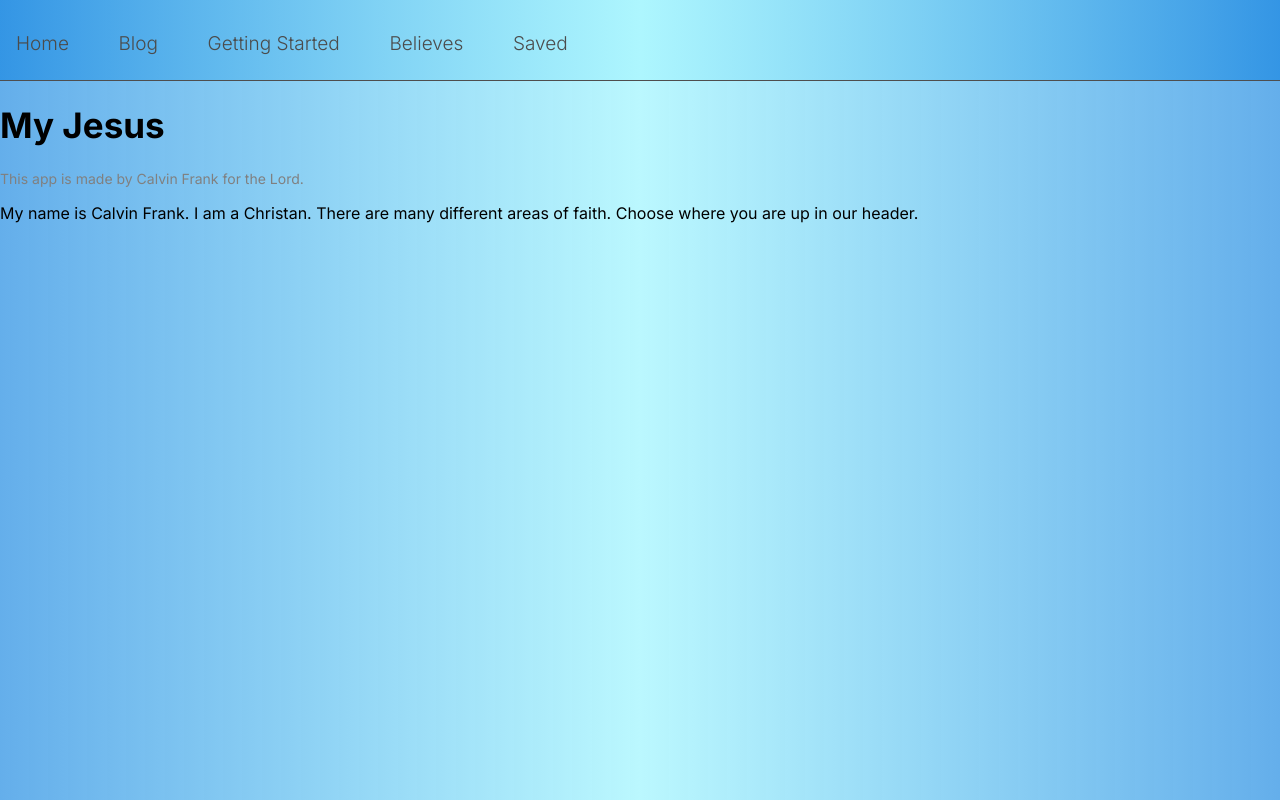
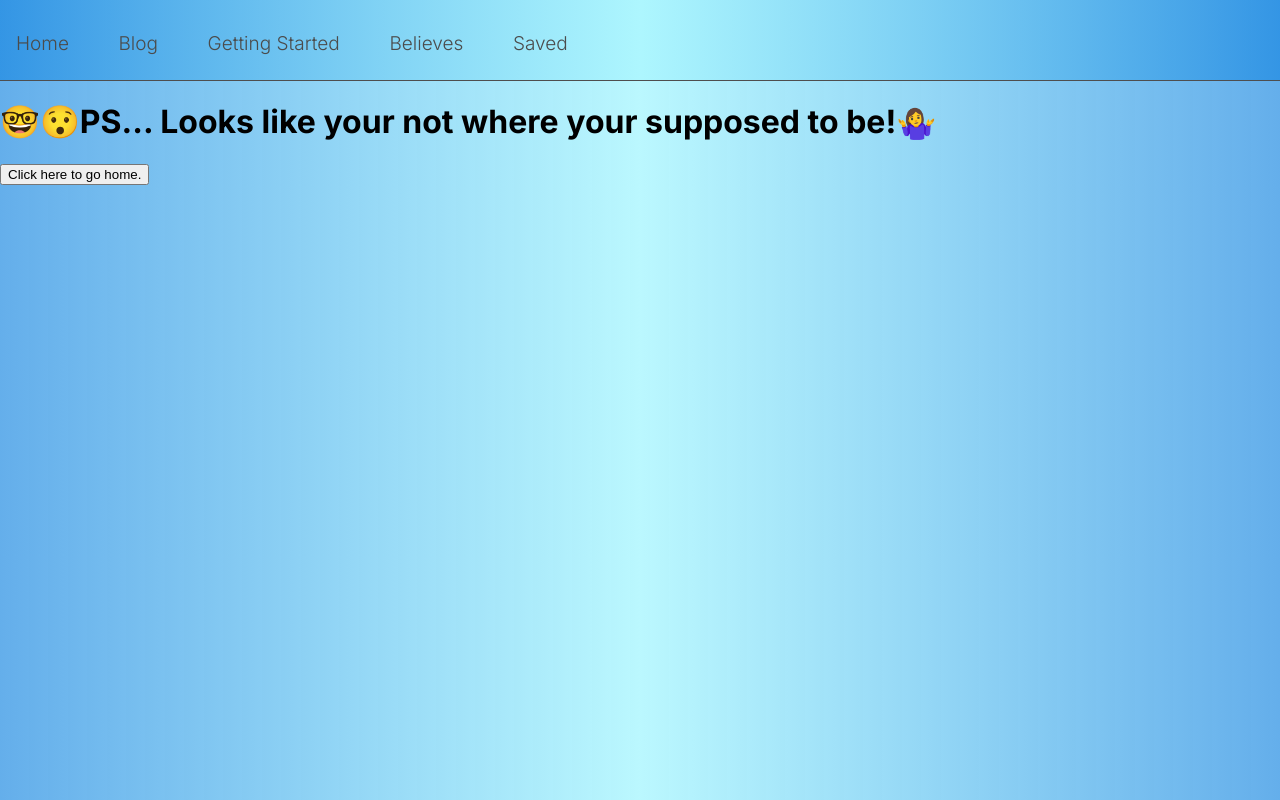
Before and after one commit to CalvinFrank/My-Jesus, a Next.js app: page / in a window 1280 px wide. Built offline with nearby package versions, Linux system fonts and the light colour scheme.

Commit message:
v. 1.0.2 added 404 page.

```diff
--- /dev/null
+++ b/app/[...not_found]/page.js
@@ -0,0 +1,13 @@
+"use client"
+import { useRouter } from "next/navigation"
+
+
+export default function E404() {
+  const router=useRouter()
+  return (
+    <div>
+      <h1>🤓😯PS... Looks like your not where your supposed to be!🤷‍♀️</h1>
+      <button onClick={()=>{router.push("/")}}>Click here to go home.</button>
+    </div>
+  )
+}
```
